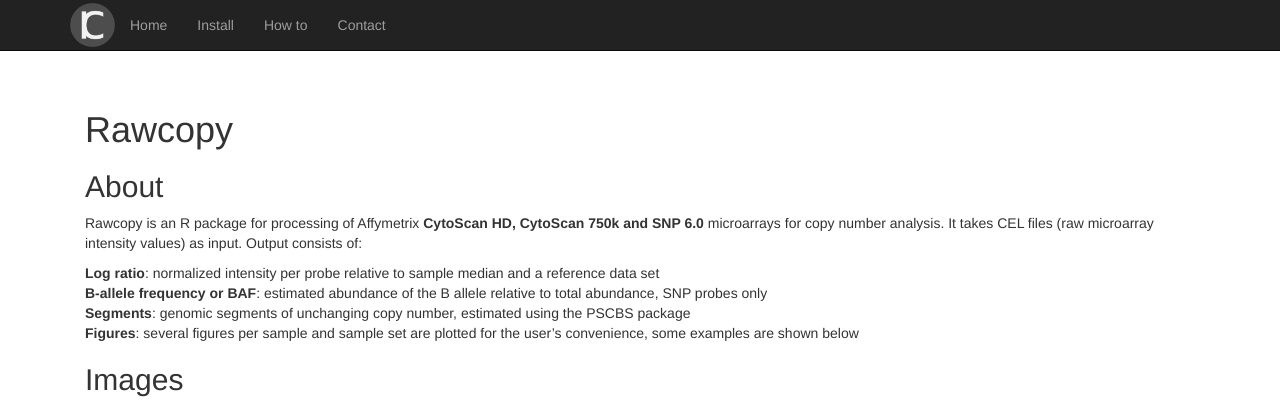
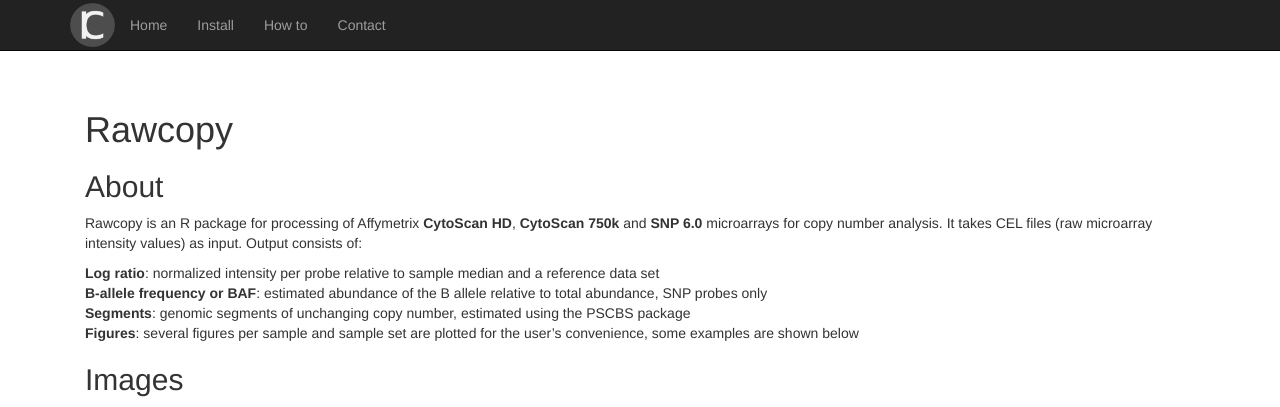
Before and after one commit to rawcopy/rawcopy.github.io, a Jekyll site: the page built from index.md, in a window 1280 px wide and 1258 px high. Shown: the top 407 px of the window. Built offline with Jekyll 4.4.1, drawn with Linux system fonts in a browser that asks for light colours; nearby versions of some CDN libraries; Markdown is read by kramdown in place of the engine named in the settings.

```diff
--- a/index.md
+++ b/index.md
@@ -6,12 +6,12 @@ title:  'Home'
 #Rawcopy
 
 ##About
-Rawcopy is an R package for processing of Affymetrix <b>CytoScan HD, CytoScan 750k and SNP 6.0</b> microarrays for copy number analysis. It takes CEL files (raw microarray intensity values) as input. Output consists of:
+Rawcopy is an R package for processing of Affymetrix **CytoScan HD**, **CytoScan 750k** and **SNP 6.0** microarrays for copy number analysis. It takes CEL files (raw microarray intensity values) as input. Output consists of:
 
-<b>Log ratio</b>: normalized intensity per probe relative to sample median and a reference data set
-<b>B-allele frequency or BAF</b>: estimated abundance of the B allele relative to total abundance, SNP probes only
-<b>Segments</b>: genomic segments of unchanging copy number, estimated using the PSCBS package
-<b>Figures</b>: several figures per sample and sample set are plotted for the user's convenience, some examples are shown below
+**Log ratio**: normalized intensity per probe relative to sample median and a reference data set
+**B-allele frequency or BAF**: estimated abundance of the B allele relative to total abundance, SNP probes only
+**Segments**: genomic segments of unchanging copy number, estimated using the PSCBS package
+**Figures**: several figures per sample and sample set are plotted for the user's convenience, some examples are shown below
 
 
 ##Images
```
